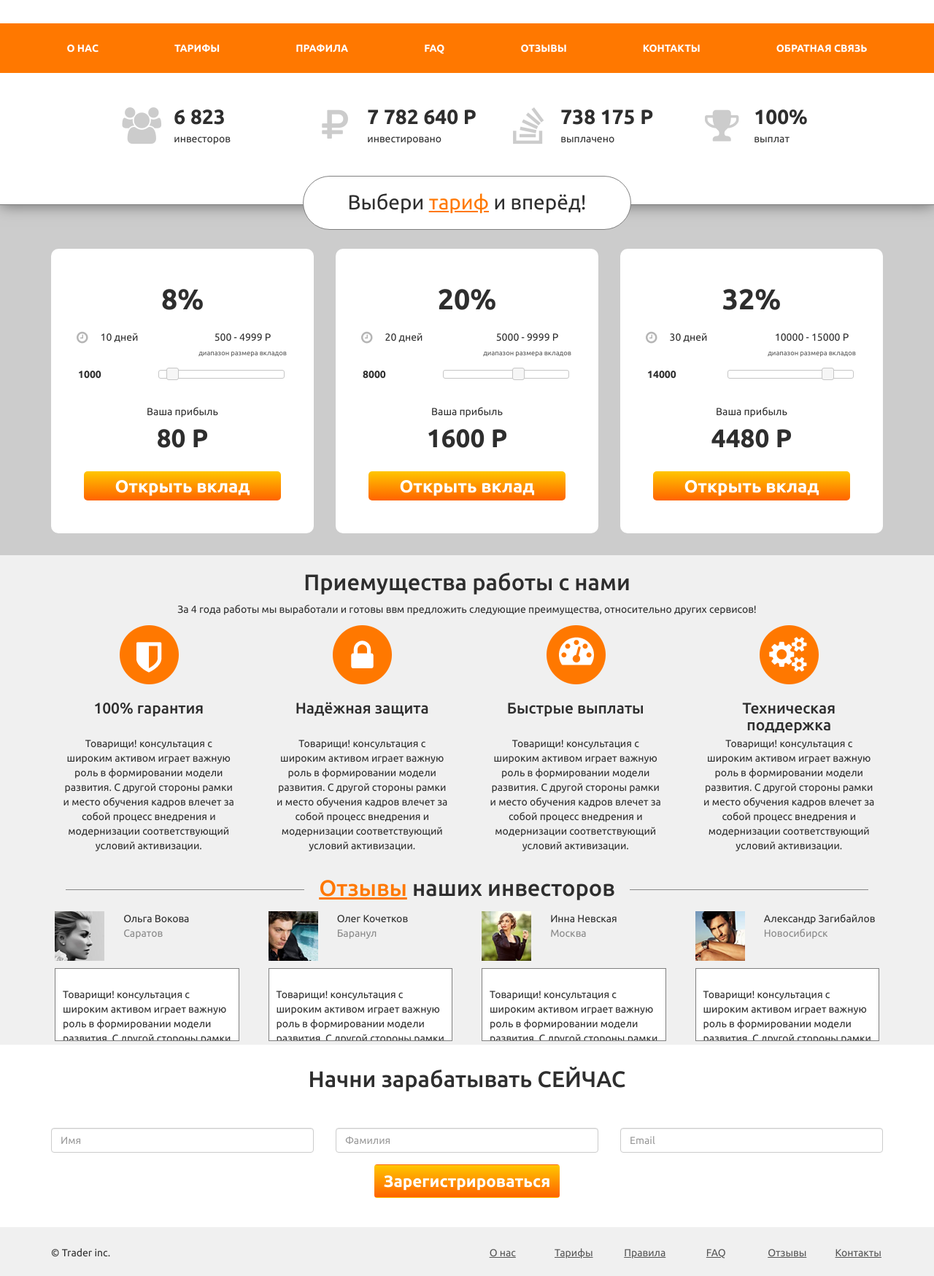
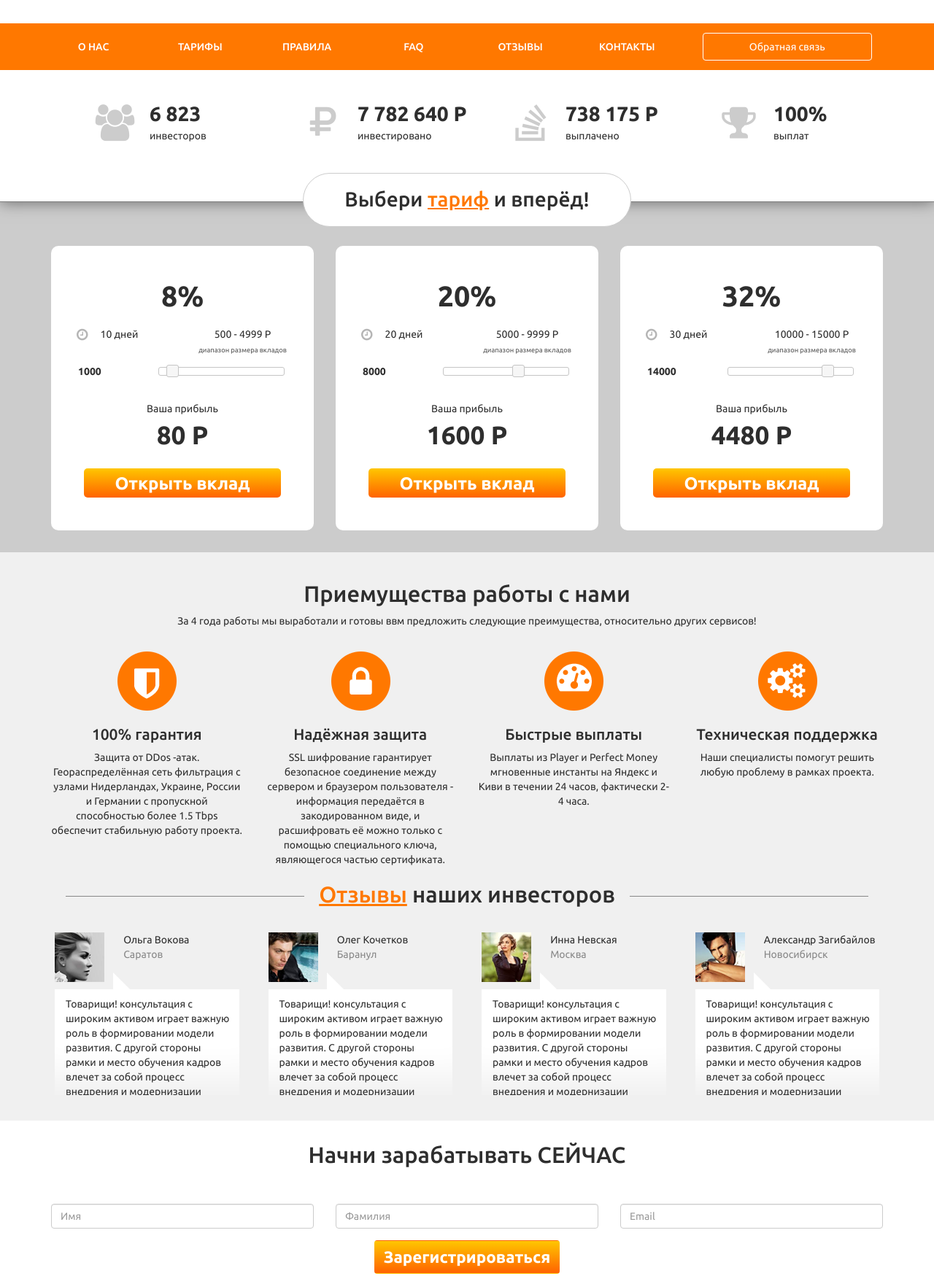
Before and after one commit to ismmgw/TestProject, a plain HTML site: page index.html in a window 1280 px wide. Shown: the part 107-1856 px from the top of the page at 73% size. Drawn offline with Linux system fonts and the light colour scheme; a web font is replaced by a local one.

Commit message:
refactor haed

```diff
--- a/css/styles.css
+++ b/css/styles.css
@@ -1,14 +1,6 @@
-@import url(https://fonts.googleapis.com/css?family=Ubuntu:400,400italic,500,700&subset=latin,cyrillic);
-/* cyrillic */
-@font-face {
-    font-family: 'Ubuntu';
+* {
+    font-family: Ubuntu;
     font-style: normal;
-    font-weight: 500;
-    src: local('Ubuntu Medium'), local('Ubuntu-Medium'), url(https://fonts.gstatic.com/s/ubuntu/v9/IiMFELcoPB-OzGzq14k4ehJtnKITppOI_IvcXXDNrsc.woff2) format('woff2');
-    unicode-range: U+0400-045F, U+0490-0491, U+04B0-04B1, U+2116;
-}
-* {
-    font-family: ubuntu;
 }
 body {
     padding: 0;
@@ -21,6 +13,7 @@ h1{
 }
 h2 {
     font-size: 2.2em;
+    font-weight: 500;
 }
 h3{
     font-size: 1.5em;
@@ -32,6 +25,33 @@ p{
 }
 .padding_zero{
     padding: 0;
+}
+/*------------------------BUTTON-------------------------*/
+.button{
+    background: linear-gradient(to top, #ff6300, #ffc600);
+    height: 50px;
+    color: white;
+    font-size: 1.7em;
+    font-weight: 500;
+    border-radius: 5px;
+}
+.button:hover {
+    color: white;
+    text-decoration: underline;
+}
+.button:active {
+    color: white;
+    background: linear-gradient(to top, #ff6300, #ffc600);
+    outline: none;
+}
+.button:visited{
+    color: white;
+    background: linear-gradient(to top, #ff6300, #ffc600);
+}
+.button:focus{
+    color: white;
+    background: linear-gradient(to top, #ff6300, #ffc600);
+    outline: none;
 }
 /*------------------------HEADER----------------------------*/
 .head_row{
@@ -59,25 +79,25 @@ p{
     color: #ff7800;
     text-decoration: none;
 }
+/*----------------------NAV_BAR--------------------------*/
 nav {
-    font-weight: 600;
-    padding: 24px;
     background: #ff7800;
     color: white;
     position: relative;
     z-index: 100;
 }
 nav a{
-    padding: 13px 32px 12px 32px;
-    margin: 0 20px 0 20px;
+    font-weight: 500;
     color: white;
+    padding-top: 22px;
+    padding-bottom: 22px;
     text-decoration: none;
+    display: block;
 }
 nav a:hover{
-    color: #ff7800;
+    color: #ffffff;
     text-decoration: none;
-    background: #ffffff;
-    border-radius: 5px;
+    background: #595959;
 }
 nav a:focus {
     color: white;
@@ -85,37 +105,64 @@ nav a:focus {
     outline: none;
 }
 nav a:focus:hover{
+    color: #ffffff;
+}
+@media (min-width: 768px) {
+    .col-md-1 .left-cols,
+    .col-sm-1 .left-cols,
+    .col-lg-1 .left-cols {
+        width: 100%;
+        *width: 100%;
+    }
+}
+@media (min-width: 992px) {
+    .six_row .col-md-1,
+    .six_row .col-sm-1,
+    .six_row .col-lg-1 {
+        /*width: 14.285714285714285714285714285714%;*/
+        /**width: 14.285714285714285714285714285714%;*/
+        width: 16.666666667%;
+        *width: 16.666666667%;
+    }
+}
+.callback_btn{
+    font-weight: 400;
+    color: white;
+    margin: 13px 15px 12px 15px;
+    padding-top: 8px;
+    padding-bottom: 8px;
+    text-decoration: none;
+    display: block;
+    border: 1px solid white;
+    border-radius: 4px;
+}
+.callback_btn:hover{
+    color: #ff7800;
+    text-decoration: none;
+    background: #ffffff;
+}
+.callback_btn:focus {
+    color: white;
+    text-decoration: none;
+    /*outline: none;*/
+}
+.callback_btn:focus:hover{
     color: #ff7800;
 }
 /*-------------------------popup----------------------------*/
-.popup_input {
-    padding: 0 100px;
-}
-.popup_input input, textarea{
-    margin: 10px 0;
-}
-.popup_btn {
-    background: linear-gradient(to top, #ff6300, #ffc600);
-    width: 100%;
-    padding-top: 0px;
-    height: 40px;
-    color: white;
-    font-size: 1.7em;
-    font-weight: 600;
+.popup{
     border-radius: 10px;
 }
-.popup_btn:hover {
-    color: white;
-    text-decoration: underline;
+.popup_input input, .popup_input textarea,.popup_input h2, .popup_input button.btn{
+    margin: 20px 10%;
+    width:80%;
+    resize: none;
 }
-.popup_btn:active {
-    color: white;
-}
-.popup_btn:visited {
-    color: white;
-}
-.popup_btn:focus{
-    color: white;
+.popup_input p{
+    margin: 0 10%;
+    font-weight: 500;
+    color: #888888;
+    width:80%;
 }
 /*-------------------------icon_bar-------------------------*/
 .icon_layout{
@@ -128,7 +175,9 @@ nav a:focus:hover{
 }
 .icon {
     margin: 20px 0;
-    padding: 20px 0 20px 80px;
+    padding: 20px 0 20px 0;
+    position: relative;
+    left: 40px;
 
 }
 .icon_font{
@@ -142,7 +191,7 @@ nav a:focus:hover{
 }
 .icon_text_top{
     font-size: 2em;
-    font-weight: 600;
+    font-weight: 700;
     text-align:left;
 }
 .icon_text_bot{
@@ -157,7 +206,7 @@ nav a:focus:hover{
 }
 .tariff_head_into{
     background: white;
-    border: 1px solid gray;
+    border: 1px solid #cccccc;
     height: 74px;
     width: 450px;
     position: relative;
@@ -166,6 +215,7 @@ nav a:focus:hover{
     padding-top: 15px;
     border-radius: 50px;
     font-size: 2em;
+    font-weight: 500;
 }
 .tariff_head_into a{
     color: #ff7800;
@@ -254,13 +304,11 @@ ui-widjet-contant
 .advantage{
     background: #f0f0f0;
 }
-.advantage_col{
-    margin: 5px;
-    padding: 5px 5px 5px 10px;
-    /*text-align: left;*/
+.advantage_padding_20{
+    padding-top: 20px;
 }
-.advantage_col h3{
-    height: 40px;
+.advantage_padding_30{
+    padding-top: 30px;
 }
 /*----------------feedback-------------------*/
 .feedback {
@@ -283,7 +331,8 @@ ui-widjet-contant
     background: #f0f0f0;
     position: relative;
     z-index: 102;
-    padding: 0px 20px;
+    padding: 0 20px;
+    margin-bottom: 30px;
 }
 .feedback .feedback_h:before{
     content: '';
@@ -316,34 +365,53 @@ ui-widjet-contant
 }
 .feedback_col_text{
     margin-top: 10px;
-    padding: 0 10px;
+    padding: 10px 10px 10px 15px;
     background: white;
     cursor: pointer;
-    height: 100px;
-    border: 1px solid grey;
+    height: 145px;
     overflow: hidden;
+    box-shadow: 0px -74px 49px -47px #f0f0f0 inset;
 }
-
+/*.feedback_col_text p{*/
+    /*background: white;*/
+    /*padding: 10px 10px 10px 15px;*/
+    /*position:relative;*/
+    /*z-index:-1;*/
+    /*color: #000;*/
+/*}*/
 .feedback_col_text:before{
     content: '';
     display: block;
-    position: relative;
-    left: 70px;
-    top: -25px;
+    position: absolute;
+    left: 100px;
+    top: 60px;
     width: 0;
     height: 0;
+    margin: 0;
+    padding: 0;
     border-style: solid;
     border-width: 25px 0 0 25px;
     border-color: transparent transparent transparent #ffffff;
+
 }
 .feedback_col div.feedback_col_text:hover:before{
+    left: 80px;
+    top: -22px;
     border-color: transparent transparent transparent #ff7800;
 }
 .feedback_col div.feedback_col_text:hover{
     background: #ff7800;
     color: white;
+    position: absolute;
+    overflow: visible;
+    visibility: visible;
+    height: auto;
+    z-index: 1000;
+    box-shadow: none;
 }
-
+.feedback_bot{
+    margin-bottom: 30px;
+}
 /*----------------bottom_form------------------*/
 .bottom_form{
     background: white;
--- a/index.html
+++ b/index.html
@@ -4,10 +4,11 @@
     <meta charset="utf-8">
     <meta http-equiv="X-UA-Compatible" content="IE=edge">
     <meta name="viewport" content="width=device-width, initial-scale=1">
-    <title>ТЕСТОВАЯ СТРАНИЦА</title>
+    <title>TRADER inc</title>
     <link rel="stylesheet" href="./css/bootstrap.min.css">
     <link rel="stylesheet" href="./css/font-awesome.min.css">
     <link rel="stylesheet" href="./css/jquery-ui.css">
+    <link href="https://fonts.googleapis.com/css?family=Ubuntu:400,400italic,500,700&amp;subset=latin,cyrillic" rel="stylesheet" type="text/css">
     <link rel="stylesheet" href="./css/styles.css">
     <!--script(src="https://use.fontawesome.com/9558d9367c.js")-->
   </head>
@@ -21,25 +22,40 @@
           </div>
         </div>
       </div>
-      <nav><a href="#">О НАС</a><a href="#">ТАРИФЫ</a><a href="#">ПРАФИЛА</a><a href="#">FAQ</a><a href="#">ОТЗЫВЫ</a><a href="#">КОНТАКТЫ</a><a href="#" data-toggle="modal" data-target="#popup">ОБРАТНАЯ СВЯЗЬ</a></nav>
+      <nav>
+        <div class="container">
+          <div class="row">
+            <div class="col-md-9">
+              <div class="row six_row">
+                <div class="col-md-1 left-cols"><a href="#">О НАС</a></div>
+                <div class="col-md-1 left-cols"><a href="#">ТАРИФЫ</a></div>
+                <div class="col-md-1 left-cols"><a href="#">ПРАВИЛА</a></div>
+                <div class="col-md-1 left-cols"><a href="#">FAQ</a></div>
+                <div class="col-md-1 left-cols"><a href="#">ОТЗЫВЫ</a></div>
+                <div class="col-md-1 left-cols"><a href="#">КОНТАКТЫ</a></div>
+              </div>
+            </div>
+            <div class="col-md-3"><a href="#" data-toggle="modal" data-target="#popup" class="callback_btn">Обратная связь</a></div>
+          </div>
+        </div>
+      </nav>
       <div class="container">
         <div id="popup" role="dialog" class="modal fade">
           <div class="modal-dialog">
-            <div class="modal-content">
+            <div class="modal-content popup popup_input">
               <div class="modal-header">
-                <button type="button" data-dismiss="modal" aria-hidden="true" class="close">&times;</button>
-                <h2 class="modal-title">Обратная связь</h2>
+                <button type="button" data-dismiss="modal" aria-hidden="true" class="close text-right">&times;</button>
+                <h2 class="modal-title text-left">Обратная связь</h2>
               </div>
-              <div class="modal-body">
+              <form class="modal-body">
                 <div class="row">
-                  <div class="popup_input">
-                    <input type="text" placeholder="Имя" class="form-control">
-                    <input type="email" placeholder="email" class="form-control">
-                    <textarea rows="3" placeholder=" сообщение" class="form-control"></textarea>
-                    <button type="button" class="btn popup_btn">Отправить</button>
-                  </div>
+                  <input type="text" placeholder="Имя" class="form-control">
+                  <input type="email" placeholder="email" class="form-control">
+                  <p class="text-left">Сообщение</p>
+                  <textarea rows="3" class="form-control"></textarea>
+                  <button type="submit" id="popup_button" class="btn button">Отправить</button>
                 </div>
-              </div>
+              </form>
             </div>
           </div>
         </div>
@@ -181,32 +197,24 @@
     </div>
     <div class="advantage">
       <div class="container">
-        <h2>Приемущества работы с нами</h2>
+        <h2 class="advantage_padding_20">Приемущества работы с нами</h2>
         <p>За 4 года работы мы выработали и готовы ввм предложить следующие преимущества, относительно других сервисов!</p>
-        <div class="row">
-          <div class="col-md-3">
-            <div class="advantage_col"><img src="./img/shield.png">
-              <h3>100% гарантия</h3>
-              <p>Товарищи! консультация с широким активом играет важную роль в формировании модели развития. С другой стороны рамки и место обучения кадров влечет за собой процесс внедрения и модернизации соответствующий условий активизации.</p>
-            </div>
+        <div class="row advantage_padding_30">
+          <div class="col-md-3"><img src="./img/shield.png">
+            <h3>100% гарантия</h3>
+            <p>Защита от DDos -атак. Геораспределённая сеть фильтрация с узлами Нидерландах, Украине, России и Германии с пропускной способностью более 1.5 Tbps обеспечит стабильную работу проекта.</p>
           </div>
-          <div class="col-md-3">
-            <div class="advantage_col"><img src="./img/lock.png">
-              <h3>Надёжная защита</h3>
-              <p>Товарищи! консультация с широким активом играет важную роль в формировании модели развития. С другой стороны рамки и место обучения кадров влечет за собой процесс внедрения и модернизации соответствующий условий активизации.</p>
-            </div>
+          <div class="col-md-3"><img src="./img/lock.png">
+            <h3>Надёжная защита</h3>
+            <p>SSL шифрование гарантирует безопасное соединение между сервером и браузером пользователя - информация передаётся в закодированном виде, и расшифровать её можно только с помощью специального ключа, являющегося частью сертификата.</p>
           </div>
-          <div class="col-md-3">
-            <div class="advantage_col"><img src="./img/speedometr.png">
-              <h3>Быстрые выплаты</h3>
-              <p>Товарищи! консультация с широким активом играет важную роль в формировании модели развития. С другой стороны рамки и место обучения кадров влечет за собой процесс внедрения и модернизации соответствующий условий активизации.</p>
-            </div>
+          <div class="col-md-3"><img src="./img/speedometr.png">
+            <h3>Быстрые выплаты</h3>
+            <p>Выплаты из Player и Perfect Money мгновенные инстанты на Яндекс и Киви в течении 24 часов, фактически 2-4 часа.</p>
           </div>
-          <div class="col-md-3">
-            <div class="advantage_col"><img src="./img/set.png">
-              <h3>Техническая поддержка</h3>
-              <p>Товарищи! консультация с широким активом играет важную роль в формировании модели развития. С другой стороны рамки и место обучения кадров влечет за собой процесс внедрения и модернизации соответствующий условий активизации.</p>
-            </div>
+          <div class="col-md-3"><img src="./img/set.png">
+            <h3>Техническая поддержка</h3>
+            <p>Наши специалисты помогут решить любую проблему в рамках проекта.</p>
           </div>
         </div>
       </div>
@@ -216,7 +224,7 @@
         <div class="feedback_h">
           <h2><a href="#">Отзывы</a><span> наших инвесторов</span></h2>
         </div>
-        <div class="row">
+        <div class="row feedback_bot">
           <div class="col-md-3">
             <div class="feedback_col">
               <div class="row">
@@ -227,9 +235,7 @@
                 </div>
               </div>
               <div class="feedback_col_text text-left">
-                <div>
-                  <p>Товарищи! консультация с широким активом играет важную роль в формировании модели развития. С другой стороны рамки и место обучения кадров влечет за собой процесс внедрения и модернизации соответствующий условий активизации.</p>
-                </div>
+                <p>Товарищи! консультация с широким активом играет важную роль в формировании модели развития. С другой стороны рамки и место обучения кадров влечет за собой процесс внедрения и модернизации соответствующий условий активизации.</p>
               </div>
             </div>
           </div>
```
Also changed, not shown: 4 other files.
